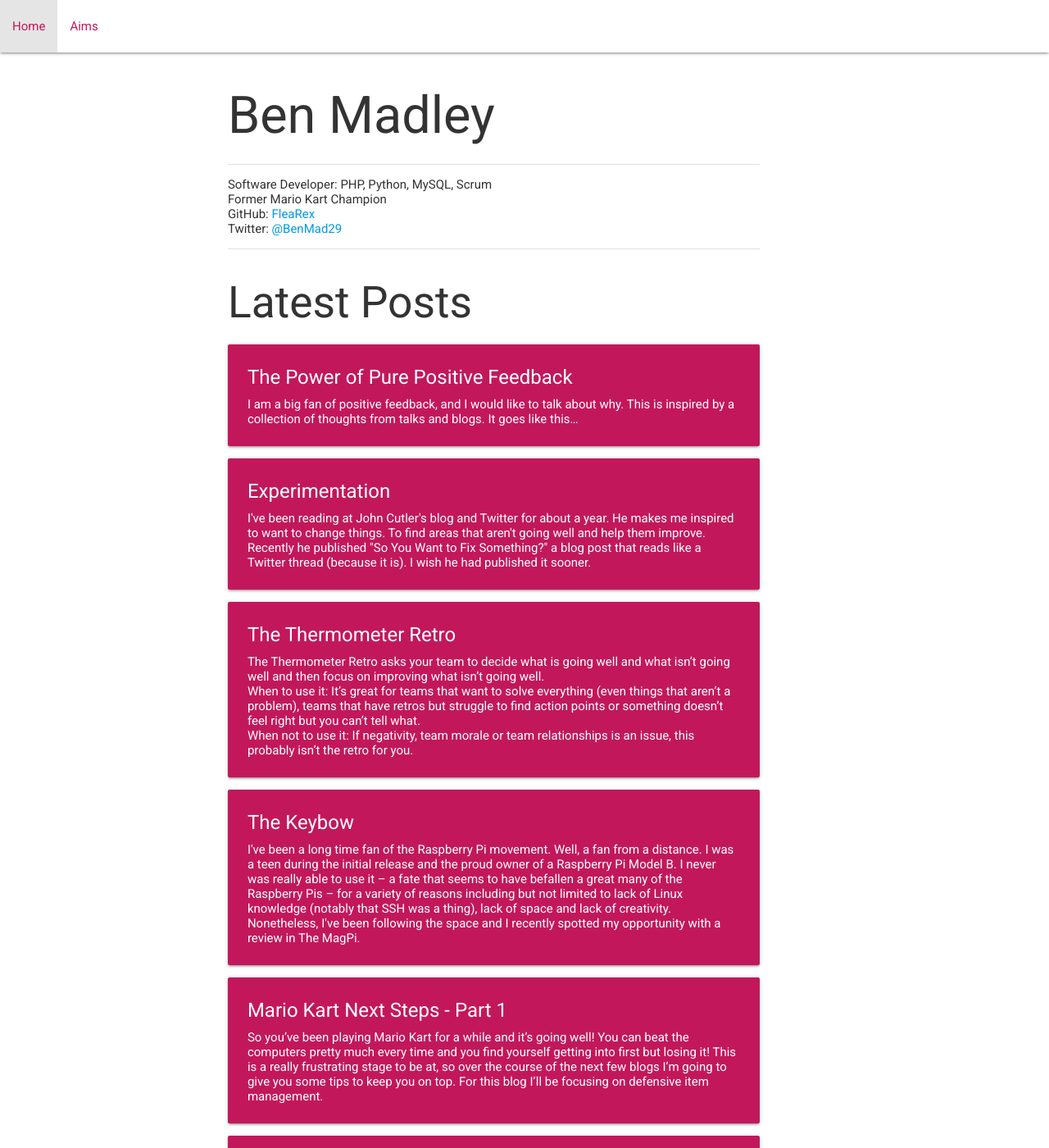
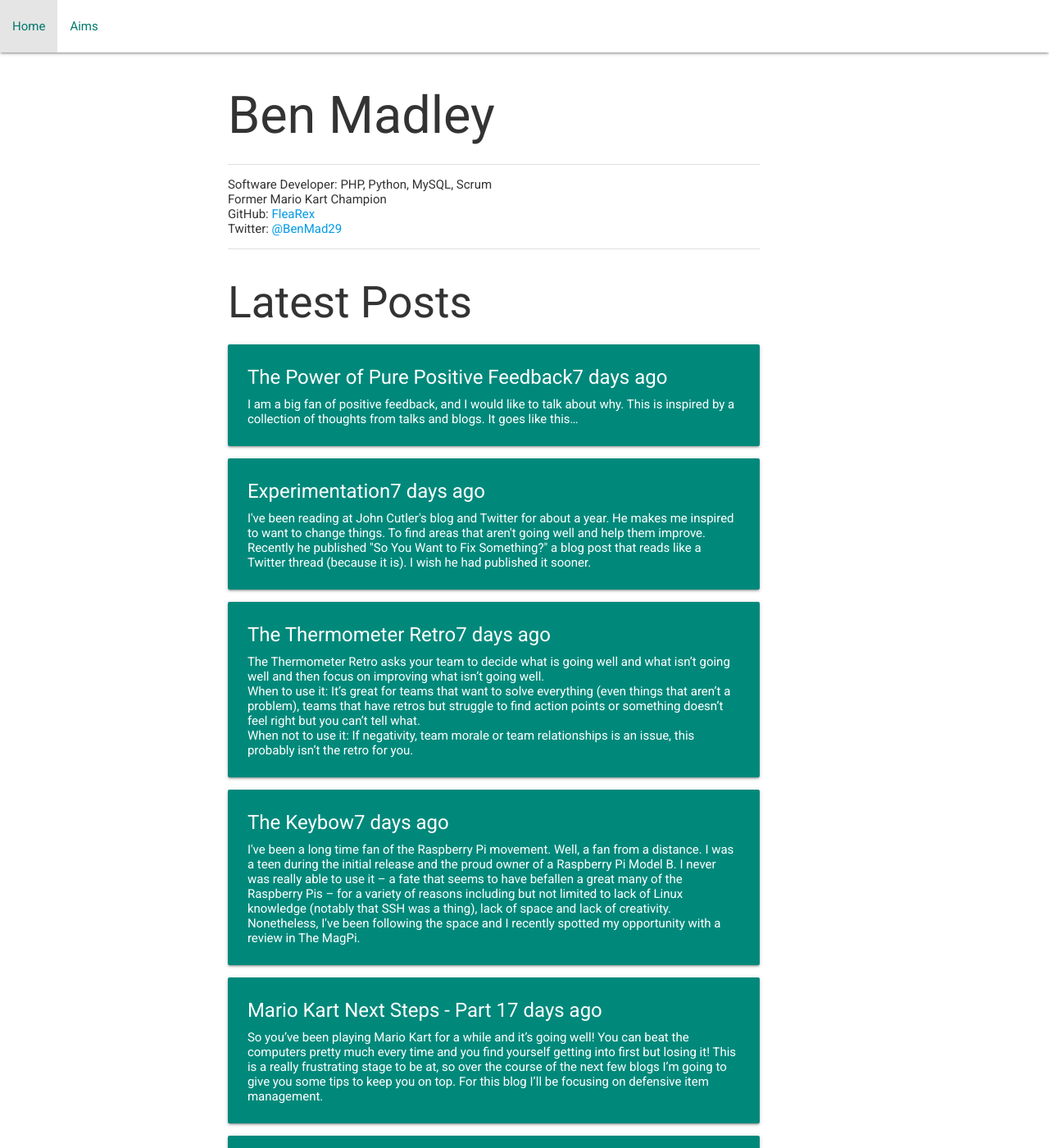
Before and after one commit to FleaRex/PersonalBlog, a Jekyll site: the page built from index.html, in a window 1280 px wide and 1400 px high. Shown: the whole window at 82% size. Built offline with Jekyll 4.4.1, drawn with Linux system fonts in a browser that asks for light colours.

Commit message:
Change colour to teal.

```diff
--- a/_includes/navigation.html
+++ b/_includes/navigation.html
@@ -3,7 +3,7 @@
     <div class="nav-wrapper">
       <ul id="nav-mobile" class="left">
         {% for item in site.data.navigation %}
-          <li><a class=" pink-text text-darken-2" href="{{ item.link }}" {% if page.url == item.link %}class="current"{% endif %}>{{ item.name }}</a></li>
+          <li><a class=" teal-text text-darken-2" href="{{ item.link }}" {% if page.url == item.link %}class="current"{% endif %}>{{ item.name }}</a></li>
         {% endfor %}
       </ul>
     </div>
--- a/index.html
+++ b/index.html
@@ -19,9 +19,9 @@ short_name: ben
 
 {% for post in site.posts %}
   <a class="blogCardLink" href="{{ post.url }}">
-    <div class="card hoverable pink darken-2">
+    <div class="card hoverable  teal darken-1">
       <div class="card-content white-text">
-        <span class="card-title">{{ post.title }}</span>
+        <span class="card-title">{{ post.title }}<span class="card-date">7 days ago</span></span>
         <p>{{ post.excerpt }}</p>
       </div>
     </div>
```
